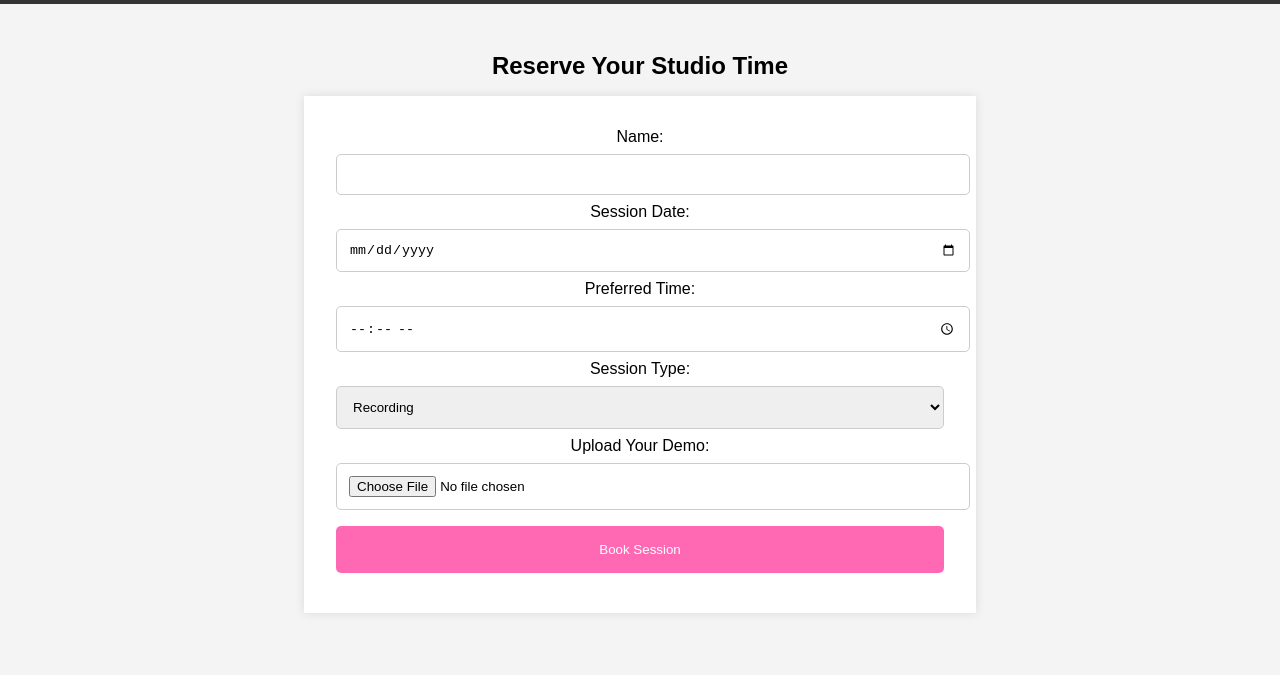
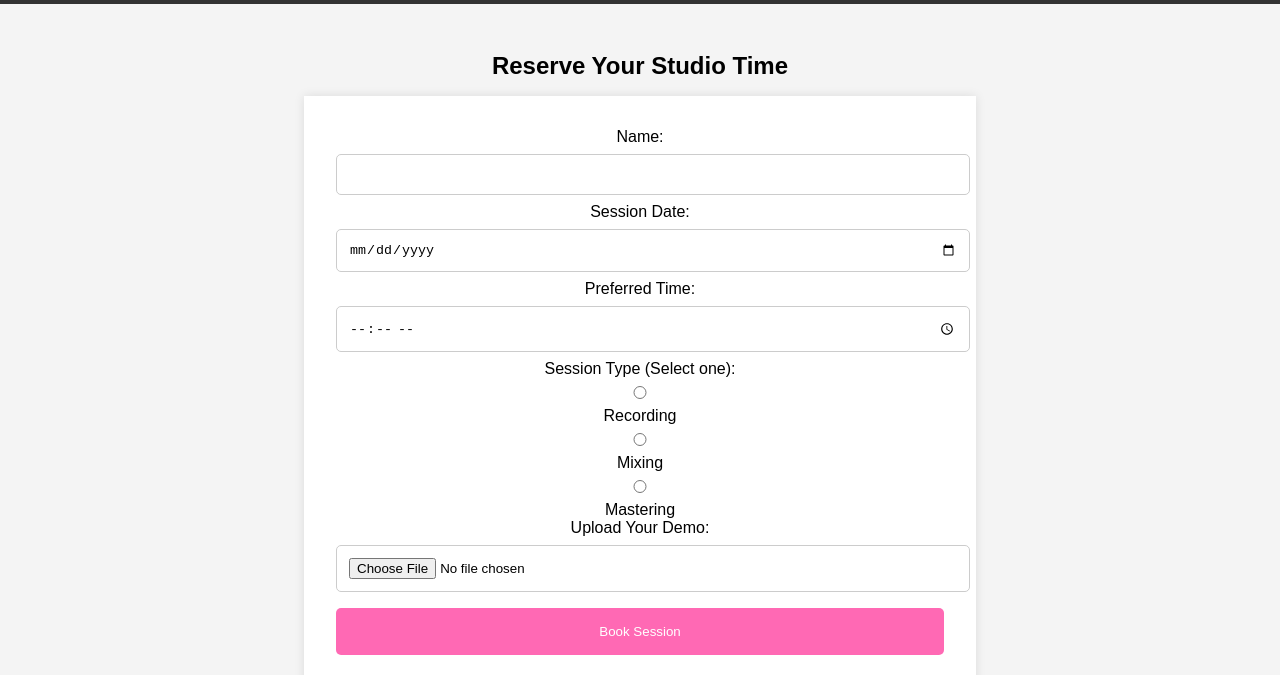
Before and after one commit to abukhulu/Producer-M-Website, a plain HTML site: page forms.html in a window 1280 px wide. Shown: the part 125-800 px from the top of the page. Drawn offline with Linux system fonts and the light colour scheme.

Commit message:
Book a session form

```diff
--- a/forms.html
+++ b/forms.html
@@ -30,12 +30,19 @@
             <label for="time">Preferred Time:</label>
             <input type="time" id="time" name="time" required>
 
-            <label for="session-type">Session Type:</label>
-            <select id="session-type" name="session-type">
-                <option value="recording">Recording</option>
-                <option value="mixing">Mixing</option>
-                <option value="mastering">Mastering</option>
-            </select>
+            <label for="session-type">Session Type (Select one):</label>
+            <div>
+                <input type="radio" id="recording" name="session-type" value="recording" required>
+                <label for="recording">Recording</label>
+            </div>
+            <div>
+                <input type="radio" id="mixing" name="session-type" value="mixing">
+                <label for="mixing">Mixing</label>
+            </div>
+            <div>
+                <input type="radio" id="mastering" name="session-type" value="mastering">
+                <label for="mastering">Mastering</label>
+            </div>
 
             <label for="file-upload">Upload Your Demo:</label>
             <input type="file" id="file-upload" name="file-upload">
```
